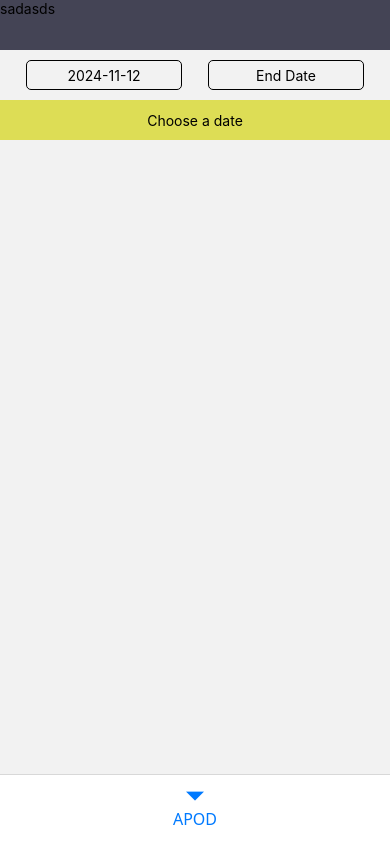
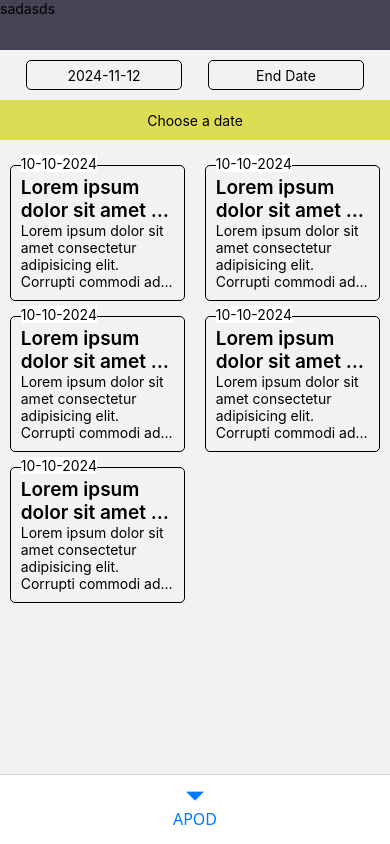
Before and after one commit to VeePVs/OurUniverse, a React Native app: screen /InfoList in a window 390 px wide. Built offline with nearby package versions, Linux system fonts and the light colour scheme.

Commit message:
Creating APODItem styles and grid

```diff
--- /dev/null
+++ b/src/components/APODItem.jsx/APODItem.jsx
@@ -0,0 +1,15 @@
+import { View, Text } from 'react-native';
+import React from 'react';
+import { styles } from './styles';
+
+const APODItem = () => {
+  return (
+    <View style={styles.container}>
+        <Text style={styles.date}>10-10-2024</Text>
+        <Text style={styles.text} numberOfLines={2}>Lorem ipsum dolor sit amet consectetur adipisicing elit. Nemo doloremque qui sit, culpa cum odio architecto ducimus harum porro eos error esse suscipit laboriosam maiores, repellendus ratione perspiciatis. Iste, cum.</Text>
+        <Text numberOfLines={4}>Lorem ipsum dolor sit amet consectetur adipisicing elit. Corrupti commodi ad quia iure, eius perferendis perspiciatis voluptatum reiciendis nesciunt animi deleniti asperiores est minus dignissimos? Accusantium cumque consequatur possimus nemo?</Text>
+    </View>
+  );
+};
+
+export default APODItem;
--- /dev/null
+++ b/src/components/APODItem.jsx/styles.jsx
@@ -0,0 +1,26 @@
+import { StyleSheet } from "react-native";
+
+export const styles = StyleSheet.create({
+    container: {
+        width: '90%',
+        borderWidth: 0.5,
+        padding: 10,
+        marginTop: 15,
+        position: 'relative',
+        borderRadius: 5,
+    },
+    date: {
+        position: 'absolute',
+        top: -11,
+        left: 10,
+        backgroundColor: '#FFF',
+        width: 'auto',
+    },
+    text: {
+        fontSize: 19,
+        fontWeight: 600,
+    },
+    explication: {
+
+    },
+});
--- a/src/views/InfoList/APODList.jsx
+++ b/src/views/InfoList/APODList.jsx
@@ -5,6 +5,7 @@ import dayjs from 'dayjs';
 import { getAPOD } from '../../../lib/APIs/NasaAPI';
 import styles from './style';
 import DateText from '../../components/DateText/DateText';
+import APODItem from '../../components/APODItem.jsx/APODItem';
 
 const APODList = () => {
   const [range, setRange] = useState({
@@ -30,6 +31,14 @@ const APODList = () => {
       duration: 400,
       useNativeDriver: true,
     }).start(() => setIsVisible(false));
+  };
+
+  const groupTwo = (arr) => {
+    let grouped = [];
+    for (let i = 0; i < arr.length; i += 3) {
+      grouped.push(arr.slice(i, i + 3));
+    }
+    return grouped;
   };
 
   return (
@@ -63,6 +72,23 @@ const APODList = () => {
           </View>
         </Animated.View>
       )}
+      <View style={styles.APODList}>
+        {
+          groupTwo([1,2,3,4,5]).map((APOD)=>
+            (
+              <View style={{flexDirection: 'column', width: '50%'}}>
+                {
+                  APOD.map((item) => (
+                    <View style={{flexDirection: 'row', justifyContent: 'center'}}>
+                      <APODItem/>
+                    </View>
+                  ))
+                }
+              </View>
+            )
+          )
+        }
+      </View>
     </SafeAreaView>
   );
 };
--- a/src/views/InfoList/style.jsx
+++ b/src/views/InfoList/style.jsx
@@ -6,7 +6,7 @@ const styles = StyleSheet.create({
         position: 'absolute',
         zIndex: 20,
         top: 140,
-        alignSelf: 'center'
+        alignSelf: 'center',
     },
     datePicker: {
         width: 330,
@@ -20,15 +20,20 @@ const styles = StyleSheet.create({
       },
       dateTextContainer: {
         flexDirection: 'row',
-        justifyContent: 'space-evenly'
+        justifyContent: 'space-evenly',
     },
     dateButton: {
         height:40,
         backgroundColor: '#dd5',
         justifyContent: 'center',
+        marginBottom: 10,
     },
     dateButtonText: {
-        textAlign: 'center'
+        textAlign: 'center',
+    },
+    APODList: {
+        flexDirection: 'row',
+        justifyContent: 'center',
     }
 })
 
```
